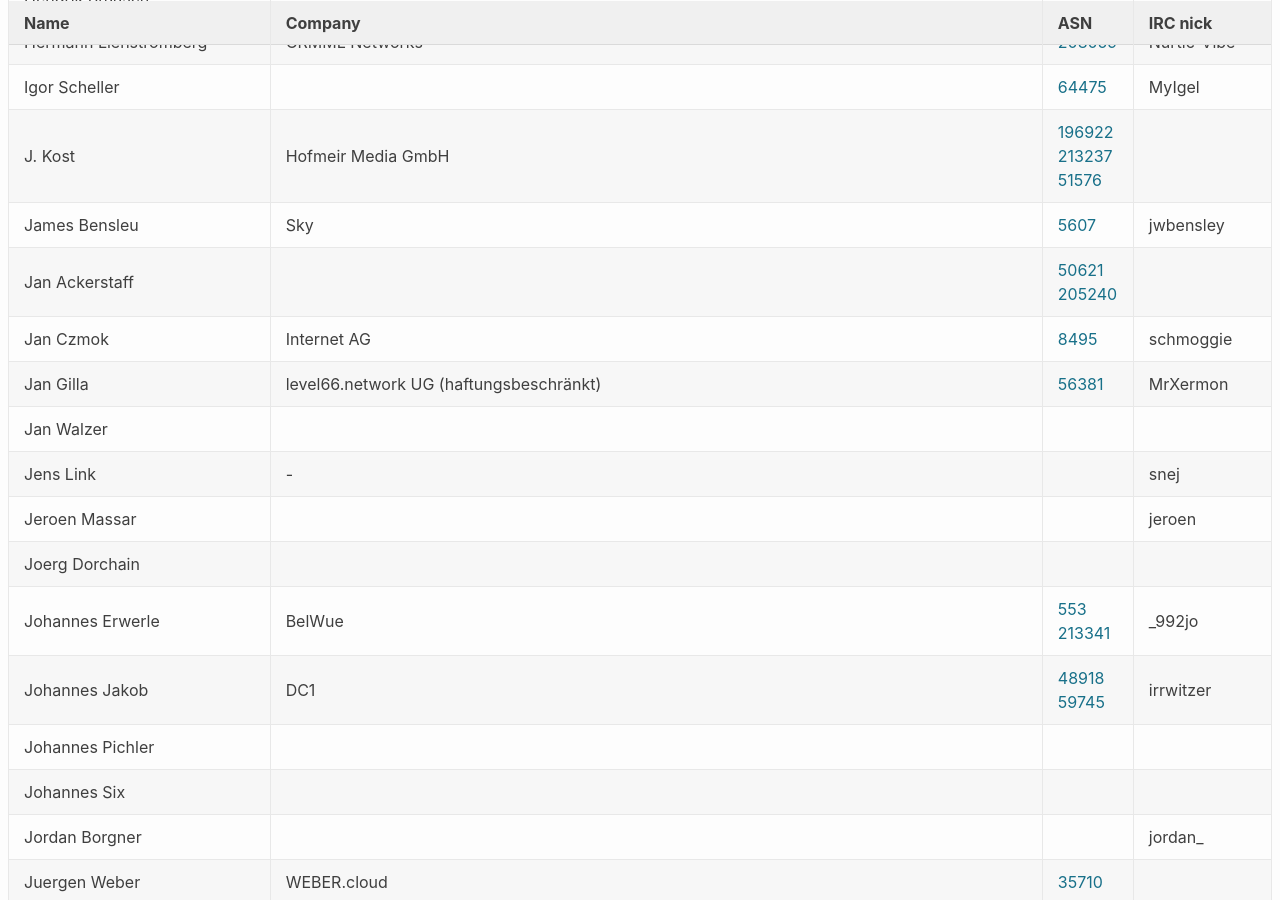
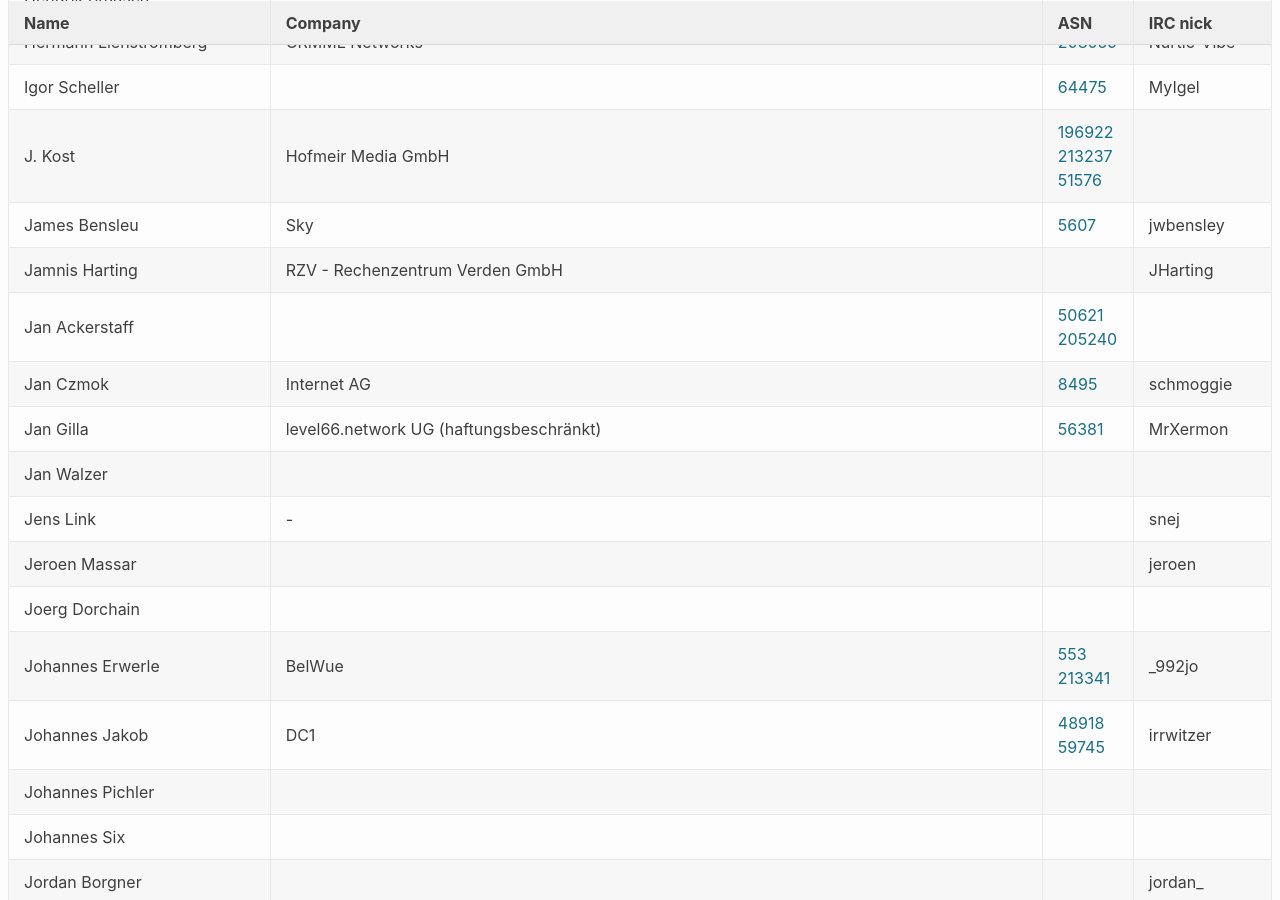
Before and after one commit to denog/pretix-attendeelist, a Jekyll site: the page built from denog2020.markdown, in a window 1280 px wide and 900 px high, scrolled down 2227 px. Built offline with Jekyll 4.4.1, drawn with Linux system fonts in a browser that asks for light colours.

Commit message:
Latest data: Sun Jan 31 22:31:35 UTC 2021

```diff
--- a/_data/attendees_meetup2021-01.json
+++ b/_data/attendees_meetup2021-01.json
@@ -286,6 +286,12 @@
     "company": "Sky",
     "irc": "jwbensley",
     "asn": "5607"
+  },
+  {
+    "name": "Jamnis Harting",
+    "company": "RZV - Rechenzentrum Verden GmbH",
+    "irc": "JHarting",
+    "asn": null
   },
   {
     "name": "Jan Ackerstaff",
```
